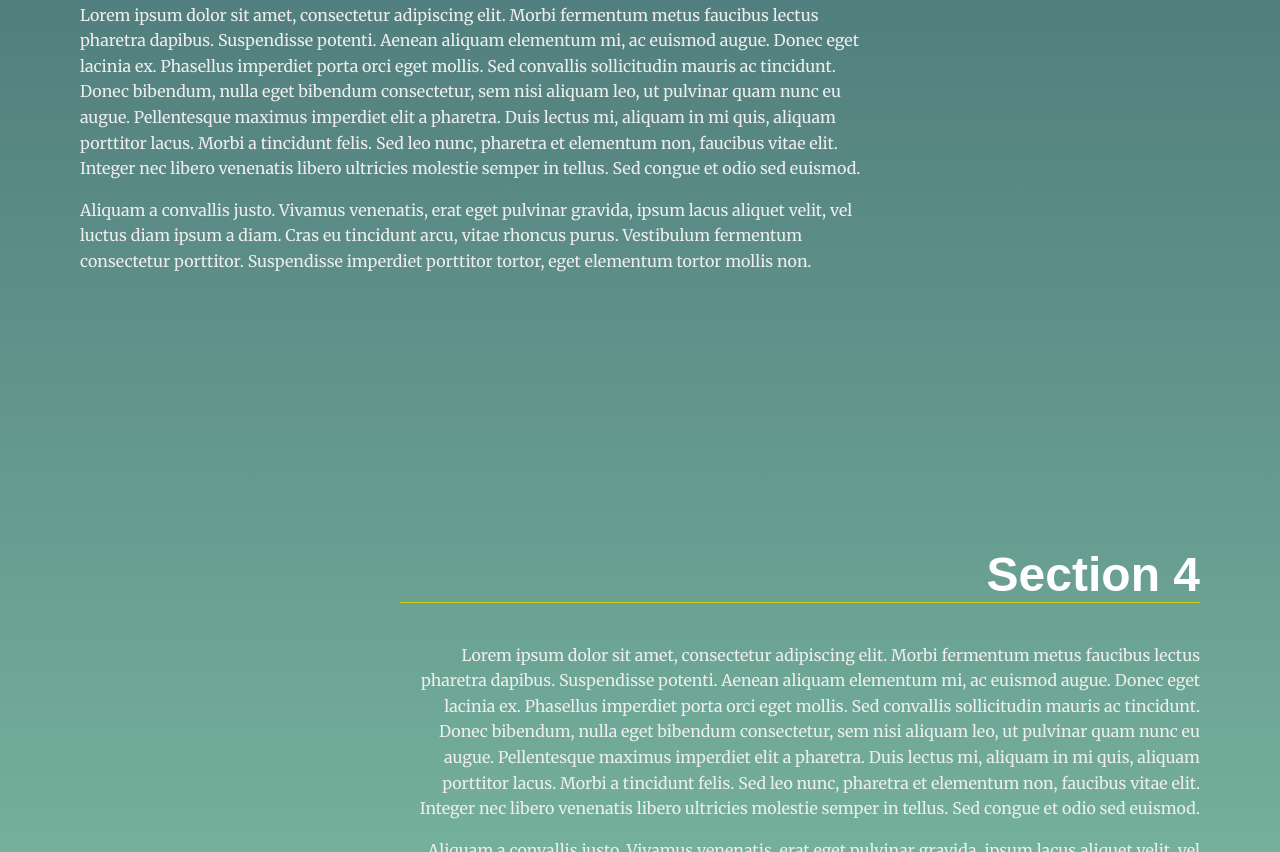
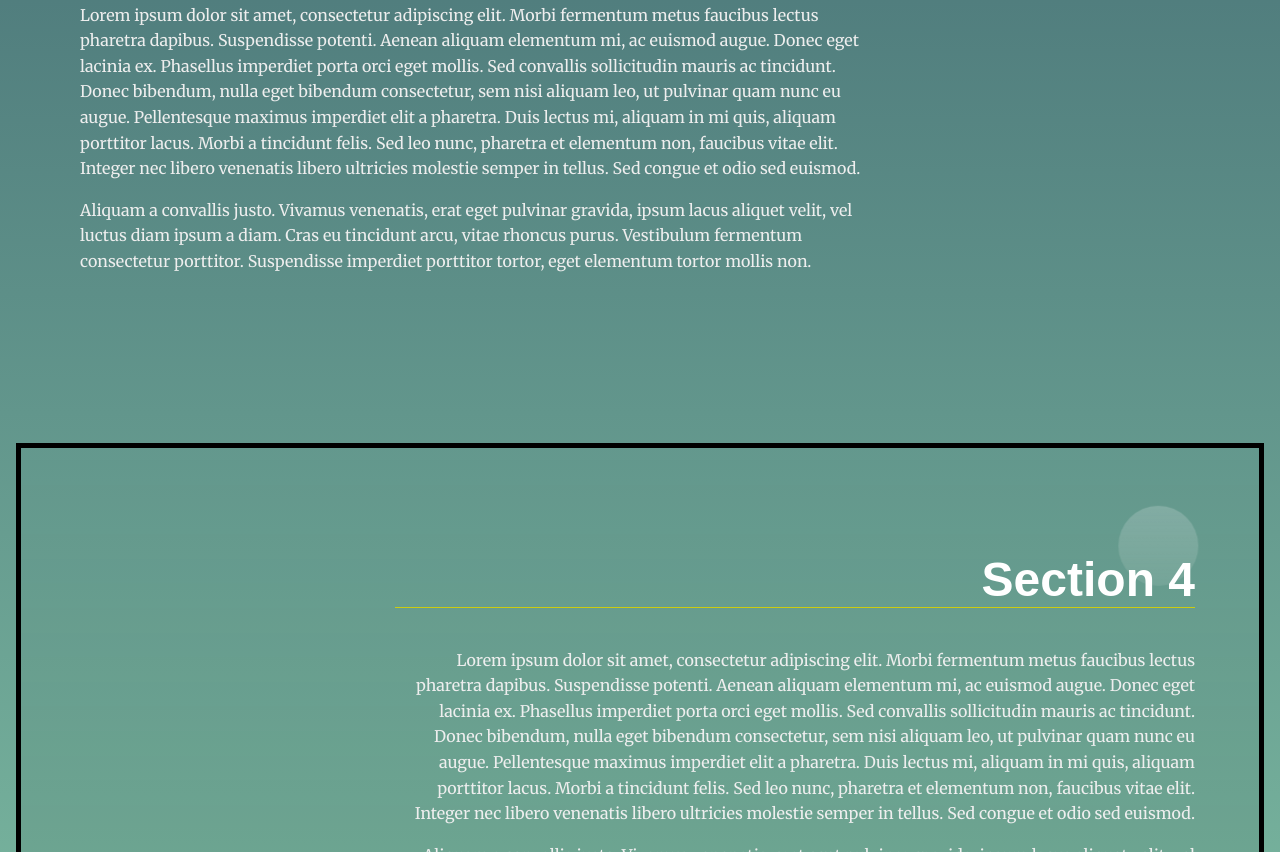
Before and after one commit to Marwann11/landing-page, a plain HTML site: page index.html in a window 1280 px wide. Shown: the part 1948-2800 px from the top of the page. Drawn offline with Linux system fonts and the light colour scheme.

Commit message:
bug: fix activeState for sections

```diff
--- a/css/styles.css
+++ b/css/styles.css
@@ -215,17 +215,22 @@ section:nth-of-type(3n + 1) .landing__container::after {
 /* ---- Theme State Rules ---- */
 /* Section Active Styles */
 /* Note: your-active-class class is applied through javascript. You should update the class here and in the index.html to what you set in your javascript file.  */
-section.your-active-class {
+.active-class {
+    border: black 5px solid;
+}
+
+
+section.active-class {
     background: rgb(0, 0, 0);
     background: linear-gradient(0deg, rgba(0, 0, 0, 0.1) 0%, rgba(0, 0, 0, 0) 100%);
 }
 
-section.your-active-class .landing__container::before {
+section.active-class .landing__container::before {
     opacity: 1;
     animation: rotate 4s linear 0s infinite forwards;
 }
 
-section.your-active-class .landing__container::after {
+section.active-class .landing__container::after {
     opacity: 1;
     animation: rotate 5s linear 0s infinite forwards reverse;
 }
--- a/index.html
+++ b/index.html
@@ -26,7 +26,7 @@
     a data attribute that will populate the li node.
     Adding more sections will automatically populate nav.
     The first section is set to active class by default -->
-    <section id="section1" data-nav="Section 1" class="your-active-class">
+    <section id="section1" data-nav="Section 1" class="">
       <div class="landing__container">
         <h2>Section 1</h2>
         <p>
@@ -54,7 +54,7 @@
         </p>
       </div>
     </section>
-    <section id="section2" data-nav="Section 2">
+    <section id="section2" data-nav="Section 2" class="">
       <div class="landing__container">
         <h2>Section 2</h2>
         <p>
@@ -82,7 +82,7 @@
         </p>
       </div>
     </section>
-    <section id="section3" data-nav="Section 3">
+    <section id="section3" data-nav="Section 3" class="">
       <div class="landing__container">
         <h2>Section 3</h2>
         <p>
@@ -109,7 +109,7 @@
         </p>
       </div>
     </section>
-    <section id="section4" data-nav="Section 4">
+    <section id="section4" data-nav="Section 4" class="">
       <div class="landing__container">
         <h2>Section 4</h2>
         <p>
--- a/js/app.js
+++ b/js/app.js
@@ -26,7 +26,6 @@ const mySections = document.querySelectorAll('section');
  * Start Helper Functions
  *
 */
-
 
 /**
  * End Helper Functions
@@ -64,8 +63,25 @@ mySections.forEach(section => {
 
 
 // Add class 'active' to section when near top of viewport
+function allSectionDim() {
+  mySections.forEach(section => {
+  // get each section dimension using getBoundingClientRect
+  const sectDimension = section.getBoundingClientRect();
+  //console.log(sectDimension.top)
+  //console.log(sectDimension.bottom)
 
 
+  window.addEventListener('scroll', () => {
+    if (sectDimension.top > 500) {
+      mySections.forEach(section => {
+        section.classList.remove('active-class')
+      });
+    }
+    section.classList.add('active-class')
+  })
+})}
+
+setTimeout(allSectionDim(), 0);
 /**
  * End Main Functions
  * Begin Events
```
